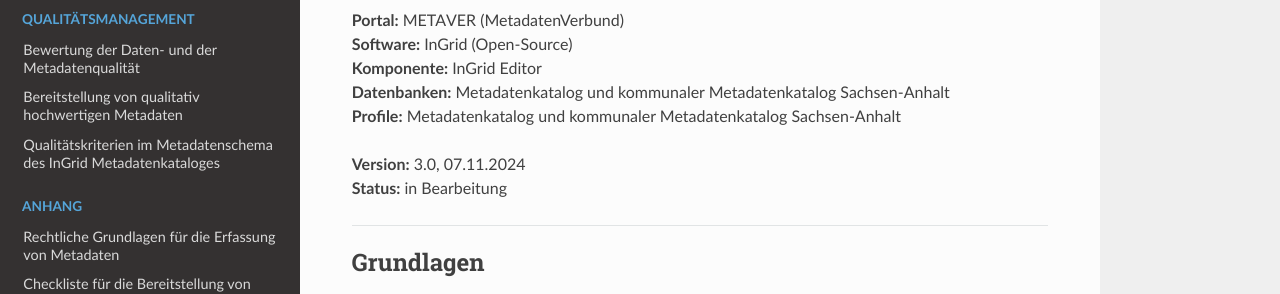
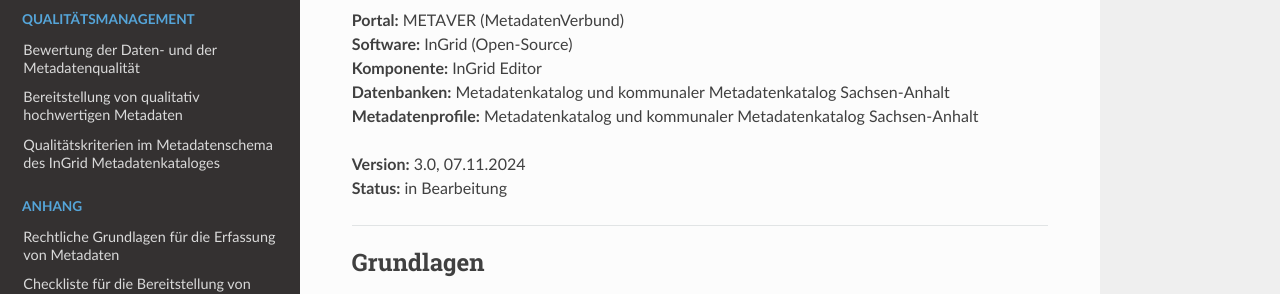
Before and after one commit to tomiwo/ingrid-mdk-st-high-quality-metadata, a Sphinx documentation site: the page built from docs/index.rst, in a window 1280 px wide and 900 px high. Shown: the part 237-531 px from the top of the window. Built offline with Sphinx 7.4.7 and the Read the Docs theme 3.1.0, drawn with Linux system fonts in a browser that asks for light colours.

Commit message:
Update index.rst

```diff
--- a/docs/index.rst
+++ b/docs/index.rst
@@ -12,7 +12,7 @@
 | **Software:** InGrid (Open-Source)
 | **Komponente:** InGrid Editor
 | **Datenbanken:** Metadatenkatalog und kommunaler Metadatenkatalog Sachsen-Anhalt
-| **Profile:** Metadatenkatalog und kommunaler Metadatenkatalog Sachsen-Anhalt
+| **Metadatenprofile:** Metadatenkatalog und kommunaler Metadatenkatalog Sachsen-Anhalt
 
 | **Version:** 3.0, 07.11.2024
 | **Status:** in Bearbeitung
```
